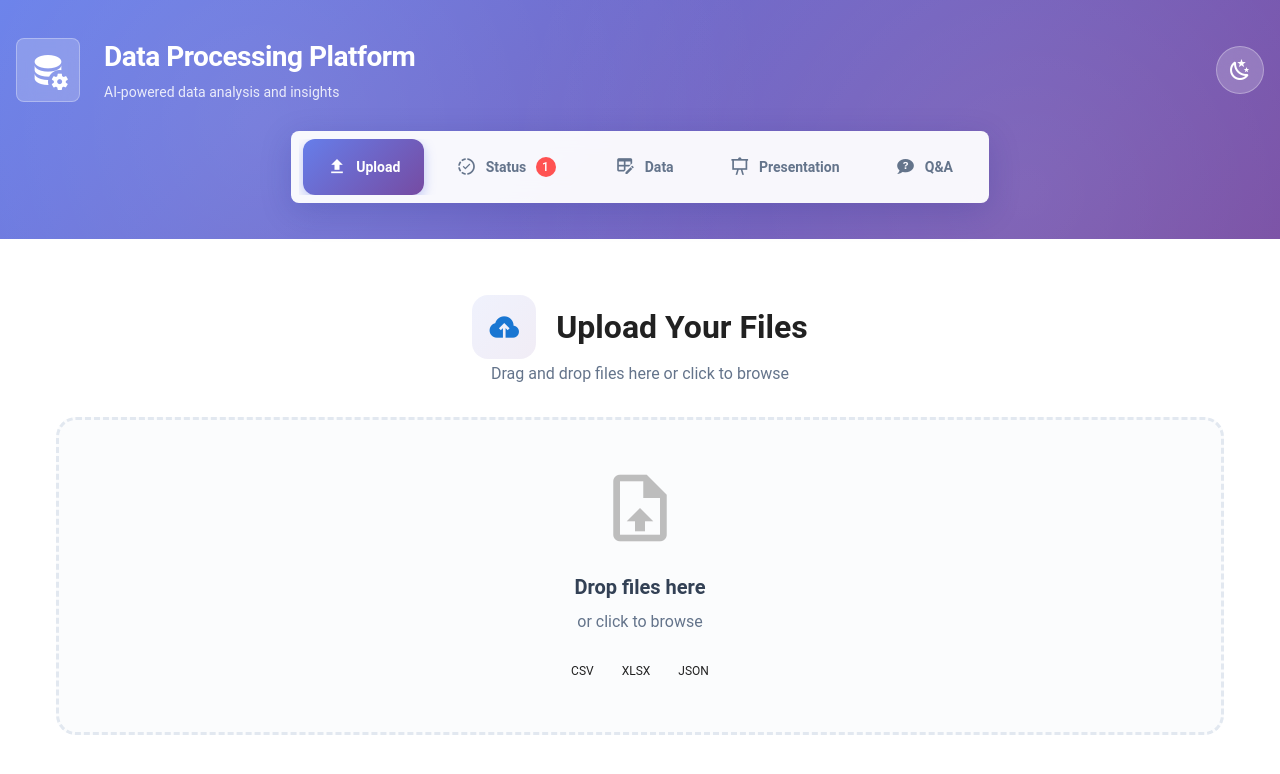
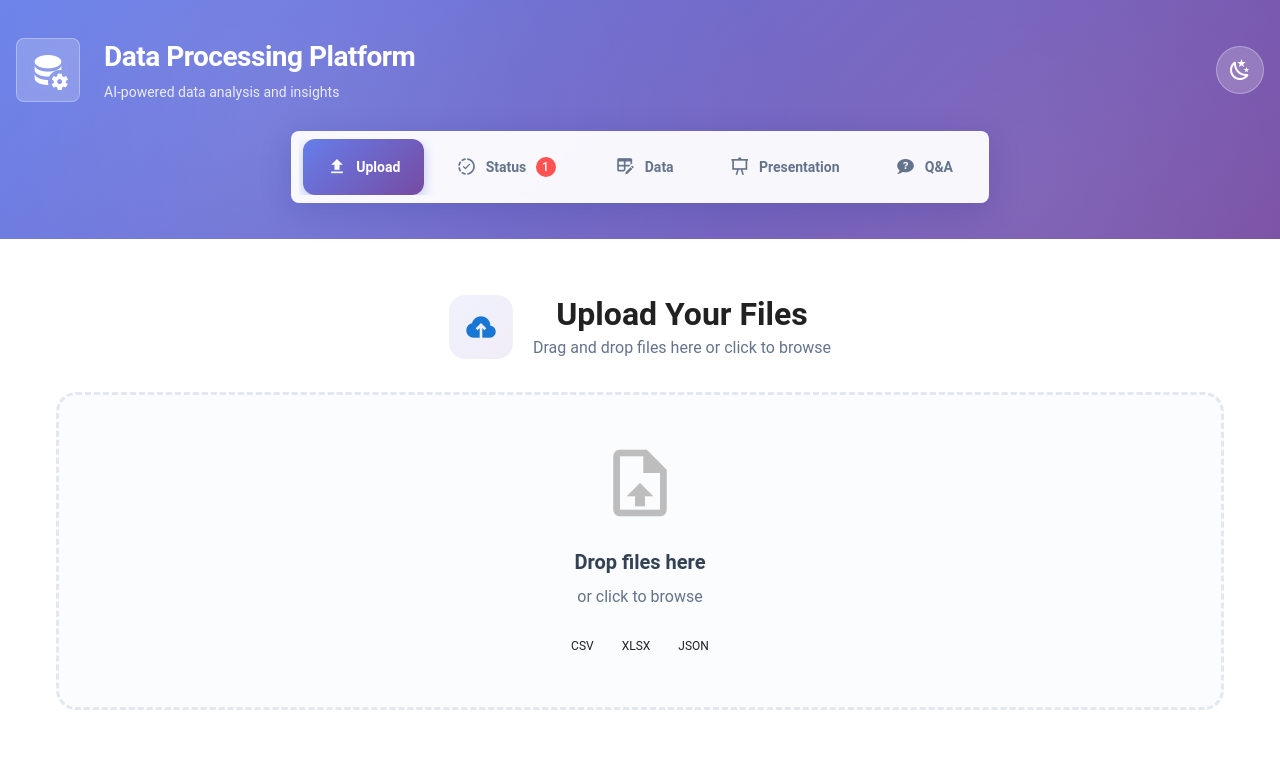
Before and after one commit to SoPiPy/test-loader, a Vue app: page / in a window 1280 px wide. Shown: the top 774 px of the page. Built offline with nearby package versions, Linux system fonts and the light colour scheme.

Commit message:
Updated QuestionAnswer.vue

```diff
--- a/src/components/qa/QuestionAnswer.vue
+++ b/src/components/qa/QuestionAnswer.vue
@@ -5,9 +5,11 @@
         <div class="header-icon-wrapper floating-element">
           <v-icon size="32" color="primary">mdi-robot-excited</v-icon>
         </div>
-        <h2 class="section-title gradient-text">AI Assistant</h2>
+        <div class="header-text">
+          <h2 class="section-title gradient-text">AI Assistant</h2>
+          <p class="section-subtitle">Ask questions about your data and get instant insights</p>
+        </div>
       </div>
-      <p class="section-subtitle">Ask questions about your data and get instant insights</p>
     </div>
 
     <div class="qa-content">
@@ -230,6 +232,13 @@ function formatTime(date: Date): string {
   align-items: center;
   justify-content: center;
   flex-shrink: 0;
+}
+
+.header-text {
+  display: flex;
+  flex-direction: column;
+  justify-content: center;
+  min-height: 64px;
 }
 
 .section-title {
--- a/src/components/status/JobStatus.vue
+++ b/src/components/status/JobStatus.vue
@@ -55,9 +55,11 @@
           <div class="header-icon-wrapper floating-element">
             <v-icon size="32" color="primary">mdi-progress-check</v-icon>
           </div>
-          <h2 class="section-title gradient-text">Processing Status</h2>
+          <div class="header-text">
+            <h2 class="section-title gradient-text">Processing Status</h2>
+            <p class="section-subtitle">Monitor your file processing jobs in real-time</p>
+          </div>
         </div>
-        <p class="section-subtitle">Monitor your file processing jobs in real-time</p>
       </div>
 
       <div class="status-content">
@@ -404,6 +406,13 @@ function toggleJobDetails(fileId: string) {
   flex-shrink: 0;
 }
 
+.header-text {
+  display: flex;
+  flex-direction: column;
+  justify-content: center;
+  min-height: 64px;
+}
+
 .section-title {
   font-size: 2rem;
   font-weight: 700;
--- a/src/components/upload/FileUpload.vue
+++ b/src/components/upload/FileUpload.vue
@@ -6,9 +6,11 @@
           <div class="header-icon-wrapper floating-element">
             <v-icon size="32" color="primary">mdi-cloud-upload</v-icon>
           </div>
-          <h2 class="section-title gradient-text">Upload Your Files</h2>
+          <div class="header-text">
+            <h2 class="section-title gradient-text">Upload Your Files</h2>
+            <p class="section-subtitle">Drag and drop files here or click to browse</p>
+          </div>
         </div>
-        <p class="section-subtitle">Drag and drop files here or click to browse</p>
       </div>
 
       <div
@@ -274,6 +276,13 @@ function formatSize(bytes: number): string {
   flex-shrink: 0;
 }
 
+.header-text {
+  display: flex;
+  flex-direction: column;
+  justify-content: center;
+  min-height: 64px;
+}
+
 .section-title {
   font-size: 2rem;
   font-weight: 700;
```
